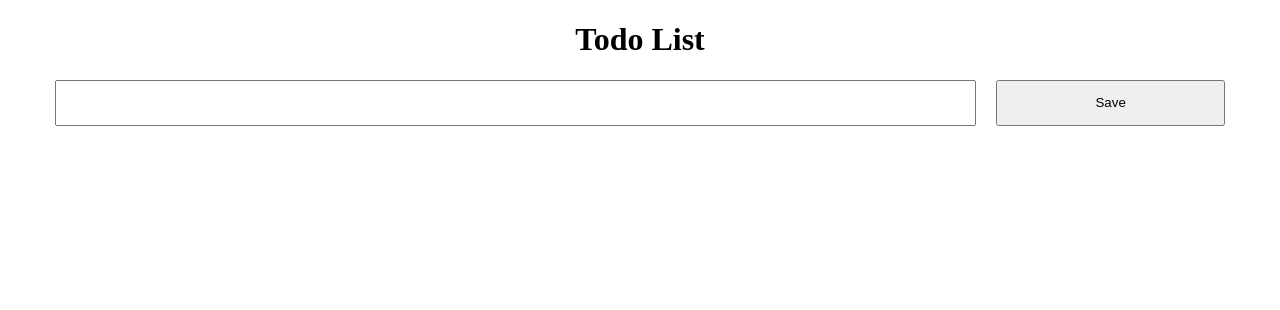
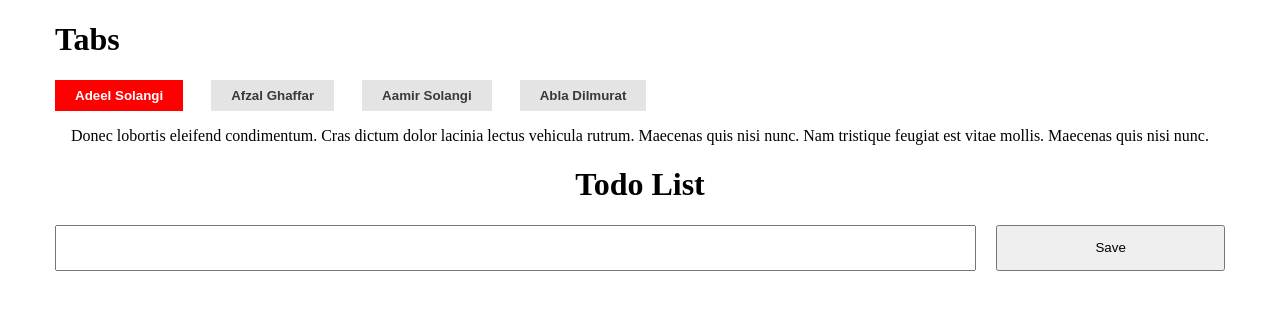
Before and after one commit to pratik-solanki-xduce/react-tailwind-css, a React (Create React App) app: page / in a window 1280 px wide. Shown: the top 310 px of the page. Built offline with nearby package versions, Linux system fonts and the light colour scheme.

Commit message:
Tabbing Added

```diff
--- a/src/App.css
+++ b/src/App.css
@@ -174,3 +174,31 @@ form button{
   cursor: pointer;
   position: absolute;
 }
+
+.tabsOuter{
+  width: 1170px;
+  margin: auto;
+}
+
+.tabsOuter ul{
+  list-style: none;
+  margin: 0;
+  padding: 0;
+  gap: 10px;
+  display: flex;
+}
+
+.tabsOuter ul li button{
+  background-color: #e4e4e4;
+  color: #343a40;
+  border: none;
+  padding: 0.5rem 20px;
+  margin-right: 18px;
+  cursor: pointer;
+  font-weight: 600;
+}
+
+.activebtn{
+  background-color: red !important;
+  color: white !important;
+}
--- a/src/App.js
+++ b/src/App.js
@@ -2,10 +2,13 @@ import { useState } from 'react';
 import './App.css';
 import 'react-notifications/lib/notifications.css';
 import { NotificationContainer, NotificationManager } from 'react-notifications';
+import { tabbingData } from './Data/tabbingData'
 
 function App() {
 
   const [todoList, setTodoList] = useState([])
+  const [activeTab, setActiveTab] = useState(0)
+  const [activeContent, setActiveContent] = useState(tabbingData[0])
 
   const Items = todoList.map((todo, index) => {
     return <TodoItems todo={todo} index={index} key={index} todoList={todoList} setTodoList={setTodoList} />
@@ -25,6 +28,20 @@ function App() {
   return (
     <div className="App">
       <NotificationContainer />
+      <div className='tabsOuter'>
+        <h1 style={{ textAlign: "left" }}>Tabs</h1>
+
+        <ul>
+          {tabbingData.map((tabs, index) => {
+            return (
+              <li key={index}><button className={activeTab === index ? "activebtn" : ""} onClick={() => {setActiveTab(index); setActiveContent(tabbingData[index])}}> {tabs.title} </button></li>
+            )
+          })}
+        </ul>
+        <p>
+          {activeContent?.description}
+        </p>
+      </div>
       <h1>Todo List</h1>
 
       <form onSubmit={submit}>
@@ -51,6 +68,6 @@ export const TodoItems = ({ todo, index, todoList, setTodoList }) => {
     NotificationManager.error(`Successfully Deleted`)
   }
   return (
-    <li key={index}>{index+1}. {todo} <span onClick={deleteRow}>&times;</span></li>
+    <li key={index}>{index + 1}. {todo} <span onClick={deleteRow}>&times;</span></li>
   )
 }
--- /dev/null
+++ b/src/Data/tabbingData.js
@@ -0,0 +1,18 @@
+export const tabbingData = [
+    {
+        "title": "Adeel Solangi",
+        "description": "Donec lobortis eleifend condimentum. Cras dictum dolor lacinia lectus vehicula rutrum. Maecenas quis nisi nunc. Nam tristique feugiat est vitae mollis. Maecenas quis nisi nunc.",
+    },
+    {
+        "title": "Afzal Ghaffar",
+        "description": "Aliquam sollicitudin ante ligula, eget malesuada nibh efficitur et. Pellentesque massa sem, scelerisque sit amet odio id, cursus tempor urna. Etiam congue dignissim volutpat. Vestibulum pharetra libero et velit gravida euismod.",
+    },
+    {
+        "title": "Aamir Solangi",
+        "description": "Vestibulum pharetra libero et velit gravida euismod. Quisque mauris ligula, efficitur porttitor sodales ac, lacinia non ex. Fusce eu ultrices elit, vel posuere neque.",
+    },
+    {
+        "title": "Abla Dilmurat",
+        "description": "Donec lobortis eleifend condimentum. Morbi ac tellus erat.",
+    },
+]
```
